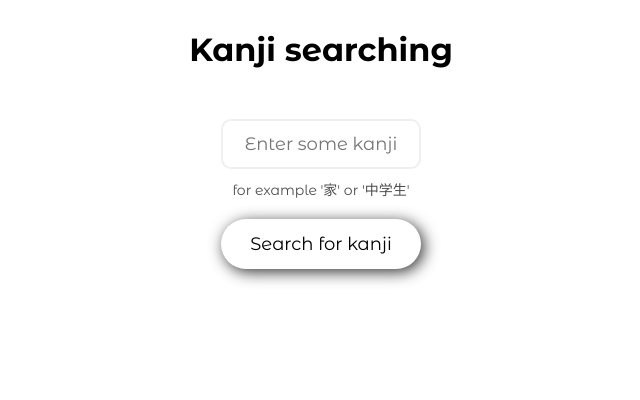
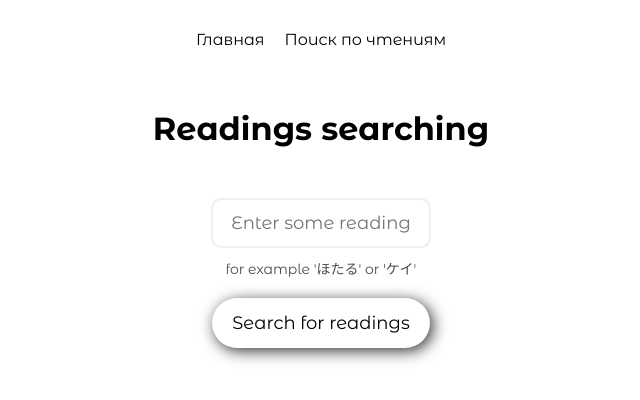
Before and after one commit to danissima/kanji-search, a Vue app: page /#/readings in a window 1280 px wide. Shown: the top 400 px of the page, without its empty margins (319-959 px from the left). Built offline with nearby package versions, Linux system fonts and the light colour scheme.

Commit message:
complete

```diff
--- a/package.json
+++ b/package.json
@@ -9,7 +9,9 @@
   },
   "dependencies": {
     "core-js": "^3.6.5",
-    "vue": "^2.6.11"
+    "express": "^4.17.1",
+    "vue": "^2.6.11",
+    "vue-router": "^3.5.1"
   },
   "devDependencies": {
     "@vue/cli-plugin-babel": "~4.5.0",
--- a/src/App.vue
+++ b/src/App.vue
@@ -1,6 +1,6 @@
 <template>
   <div id="app">
-    <kanjiSearch />
+    <navigation />
   </div>
 </template>
 
@@ -9,19 +9,66 @@
 </style>
 
 <script>
-import kanjiSearch from './components/kanjiSearch.vue'
+import navigation from './components/navigation.vue'
 export default {
   name: "App",
   components: {
-    kanjiSearch
+    navigation
   }
 };
 </script>
 
 <style lang="sass">
   #app
+    // background: linear-gradient(to top, #42b983 0%, #fff 100%)
+    height: 100vh
+  h1
+    text-align: center
+    margin-bottom: 50px
+  .search
+    &-top
+      margin: 30px 0
+      width: 100%
+    &-form
+      display: flex
+      flex-direction: column
+      align-items: center
+    &-hint
+      font-size: 14px
+      margin-bottom: 20px
+      opacity: .7
+  .form
+    &-input
+      text-align: center
+      width: 220px
+      height: 50px
+      border-radius: 10px
+      outline: none
+      border: 2px solid #efefef
+      padding: 10px
+      font-size: 18px
+      margin-bottom: 10px
+      transition: border-color .3s ease-out
+      font-family: 'Montserrat Alternates', sans-serif
+      &:focus
+        border-color: #bbb
+    &-button
+      padding: 0 20px
+      background-color: #fff
+      font-family: 'Montserrat Alternates', sans-serif
+      height: 50px
+      border-radius: 100px
+      border: none
+      cursor: pointer
+      box-shadow: 3px 3px 15px #333
+      font-size: 18px
+      transition: background-color .3s ease-out
+      &:hover
+        background-color: #333
+        color: white
+  .results
     display: flex
-    align-items: center
-    flex-direction: column
-    height: 100vh
+    flex-wrap: wrap
+    justify-content: center
+    align-items: baseline
 </style>
--- /dev/null
+++ b/src/components/kanjiItem.vue
@@ -0,0 +1,27 @@
+<template>
+  <button class="kanji-item">{{ view }}</button>
+</template>
+<script>
+export default {
+  name: "kanjiItem",
+  props: {
+    view: String,
+  },
+
+};
+</script>
+<style lang="sass">
+  .kanji-item
+    width: 60px
+    height: 60px
+    font-size: 28px
+    border-radius: 10px
+    margin: 10px
+    cursor: pointer
+    box-shadow: 3px 3px 7px #333
+    background-color: #fff
+    border: none
+    transition: transform .3s ease-out
+    &:hover
+      transform: translateY(-3px)
+</style>
--- a/src/components/kanjiSearch.vue
+++ b/src/components/kanjiSearch.vue
@@ -38,9 +38,10 @@ export default {
       let returnedArray = []
       value.split('').forEach(item => {
         let xml = new XMLHttpRequest();
+        xml.responseType = 'json'
         xml.open("GET", `https://kanjiapi.dev/v1/kanji/${item}`, true)
         xml.onload = () => {
-          returnedArray.push(JSON.parse(xml.response))
+          returnedArray.push(xml.response)
         };
         xml.send();
       });
@@ -49,54 +50,3 @@ export default {
   },
 };
 </script>
-<style lang="sass">
-h1
-  text-align: center
-  margin-bottom: 50px
-.search
-  &-top
-    margin: 30px 0
-    width: 100%
-  &-form
-    display: flex
-    flex-direction: column
-    align-items: center
-  &-hint
-    font-size: 14px
-    margin-bottom: 20px
-    opacity: .7
-.form
-  &-input
-    text-align: center
-    width: 200px
-    height: 50px
-    border-radius: 10px
-    outline: none
-    border: 2px solid #efefef
-    padding: 10px
-    font-size: 18px
-    margin-bottom: 10px
-    transition: border-color .3s ease-out
-    font-family: 'Montserrat Alternates', sans-serif
-    &:focus
-      border-color: #bbb
-  &-button
-    background-color: #fff
-    font-family: 'Montserrat Alternates', sans-serif
-    width: 200px
-    height: 50px
-    border-radius: 100px
-    border: none
-    cursor: pointer
-    box-shadow: 3px 3px 15px #333
-    font-size: 18px
-    transition: background-color .3s ease-out
-    &:hover
-      background-color: #333
-      color: white
-.results
-  display: flex
-  flex-wrap: wrap
-  justify-content: center
-  align-items: baseline
-</style>
--- /dev/null
+++ b/src/components/navigation.vue
@@ -0,0 +1,34 @@
+<template>
+  <div class="wrapper">
+      <ul class="nav">
+          <li class="nav-item"><router-link to="/">Главная</router-link></li>
+          <li class="nav-item"><router-link to="/readings">Поиск по чтениям</router-link></li>
+      </ul>
+    <router-view></router-view>
+  </div>
+</template>
+
+<script>
+export default {
+  name: "navigation",
+};
+</script>
+
+<style lang="sass">
+.wrapper
+  display: flex
+  align-items: center
+  flex-direction: column
+.nav
+  margin: 30px 0
+  list-style-type: none
+  display: flex
+  justify-content: center
+  &-item
+      margin-right: 20px
+      &:last-child
+          margin-right: 0
+      &>a
+          text-decoration: none
+          color: black
+</style>
--- /dev/null
+++ b/src/components/readings.vue
@@ -0,0 +1,61 @@
+<template>
+  <div>
+    <div class="search-top">
+      <h1>Readings searching</h1>
+      <form class="search-form" @submit.prevent="getData(inputValue)">
+        <input
+          pattern="[\u3040-\u309f\u30a0-\u30ff]+?"
+          class="form-input"
+          type="text"
+          placeholder="Enter some reading"
+          v-model="inputValue"
+        />
+        <span class="search-hint"> for example 'ほたる' or 'ケイ'</span>
+        <button class="form-button">Search for readings</button>
+      </form>
+    </div>
+    <kanjiResult v-if="kanjiInfo" :info="kanjiInfo" />
+    <div v-if="results" class="results">
+      <kanjiItem v-for="(kanji, i) in results" :key="i" :view="kanji" @click.native="searchKanji(kanji)" />
+    </div>
+  </div>
+</template>
+
+<script>
+import kanjiItem from "./kanjiItem";
+import kanjiResult from "./kanjiResult";
+export default {
+  name: "readings",
+  data() {
+    return {
+      inputValue: "",
+      results: null,
+      kanjiInfo: null
+    };
+  },
+  components: {
+    kanjiItem,
+    kanjiResult
+  },
+  methods: {
+    getData(value) {
+      let xml = new XMLHttpRequest();
+      xml.responseType = 'json'
+      xml.open("GET", `https://kanjiapi.dev/v1/reading/${value}`, true)
+      xml.send();
+      xml.onload = () => {
+        this.results = xml.response ? xml.response.main_kanji : false
+      };
+    },
+    searchKanji(value) {
+        let xml = new XMLHttpRequest();
+        xml.responseType = 'json'
+        xml.open("GET", `https://kanjiapi.dev/v1/kanji/${value}`, true)
+        xml.onload = () => {
+          this.kanjiInfo = xml.response
+        };
+        xml.send();
+    },
+  },
+};
+</script>
--- a/src/main.js
+++ b/src/main.js
@@ -1,8 +1,10 @@
 import Vue from 'vue'
 import App from './App.vue'
+import router from './router'
 
 Vue.config.productionTip = false
 
 new Vue({
   render: h => h(App),
+  router,
 }).$mount('#app')
--- /dev/null
+++ b/src/router.js
@@ -0,0 +1,19 @@
+import Vue from 'vue'
+import VueRouter from 'vue-router'
+
+Vue.use(VueRouter)
+
+const routes = [
+    {
+        path: "/",
+        component: () => import('./components/kanjiSearch.vue')
+    },
+    {
+        path: "/readings",
+        component: () => import('./components/readings.vue')
+    }
+]
+
+export default new VueRouter({
+    routes
+})
```
Also changed, not shown: 1 other file (tests, documents, lock files or other folders).
